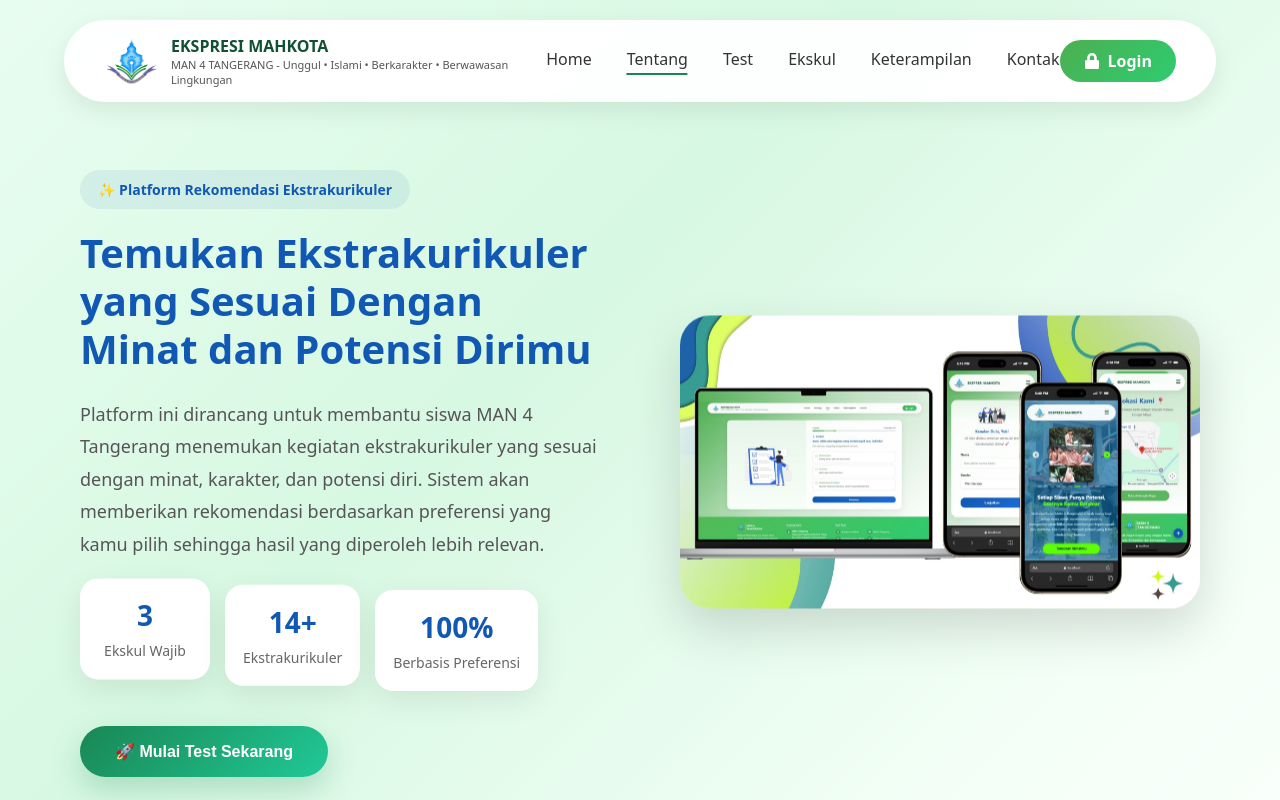
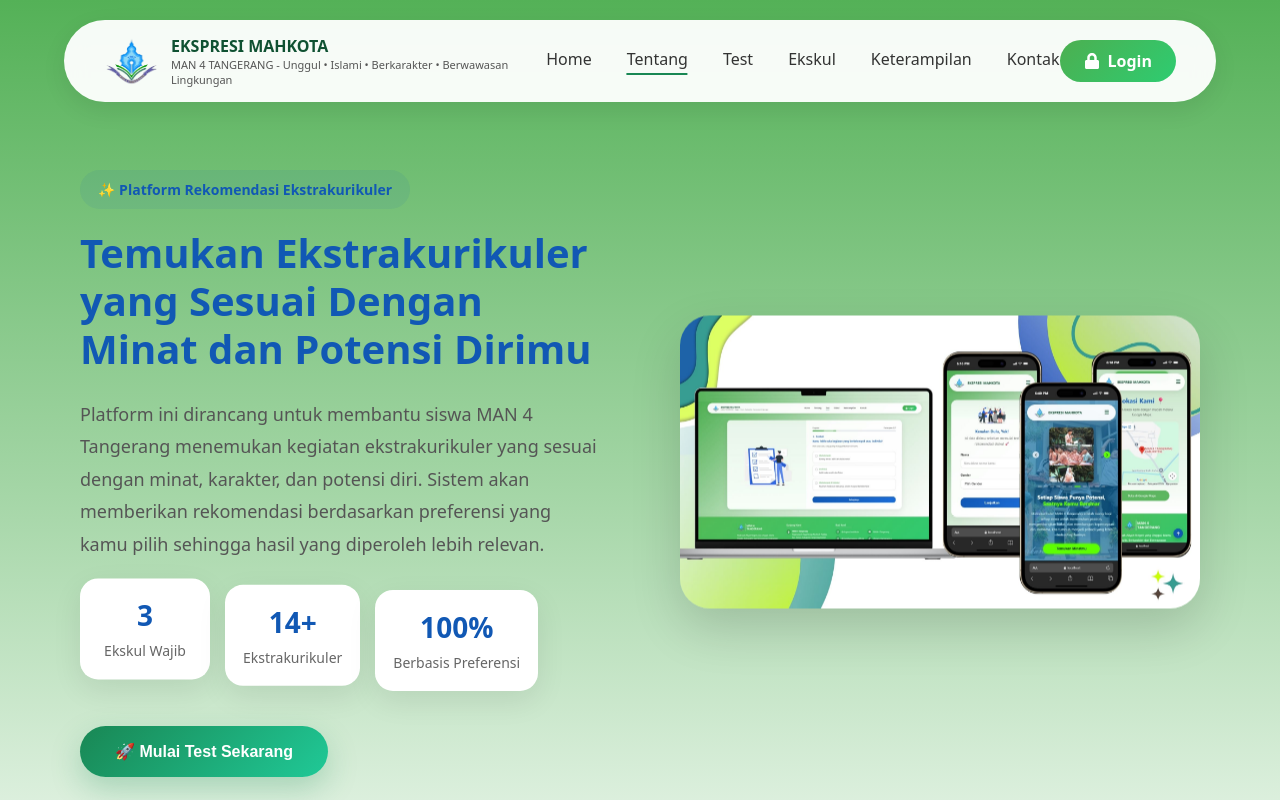
Before and after one commit to Dsasyili/ekspresimahkota, a React (Vite) app: page /tentang in a window 1280 px wide. Shown: the top 800 px of the page. Built offline with nearby package versions, Linux system fonts and the light colour scheme.

Commit message:
update tampilan

```diff
--- a/src/pages/Tentangpage.css
+++ b/src/pages/Tentangpage.css
@@ -2,14 +2,13 @@
   min-height: 100vh;
   padding: 120px 80px;
 
-  background:
-    linear-gradient(
-      135deg,
-      #e8fdf0 0%,
-      #d7f8e2 35%,
-      #f4fff7 70%,
-      #ffffff 100%
-    );
+  background: linear-gradient(
+    to bottom,
+    #54b157 0%,
+    #A5D6A7 40%,
+    #E8F5E9 70%,
+    #ffffff 100%
+  );
 
   position: relative;
   overflow: hidden;
```
